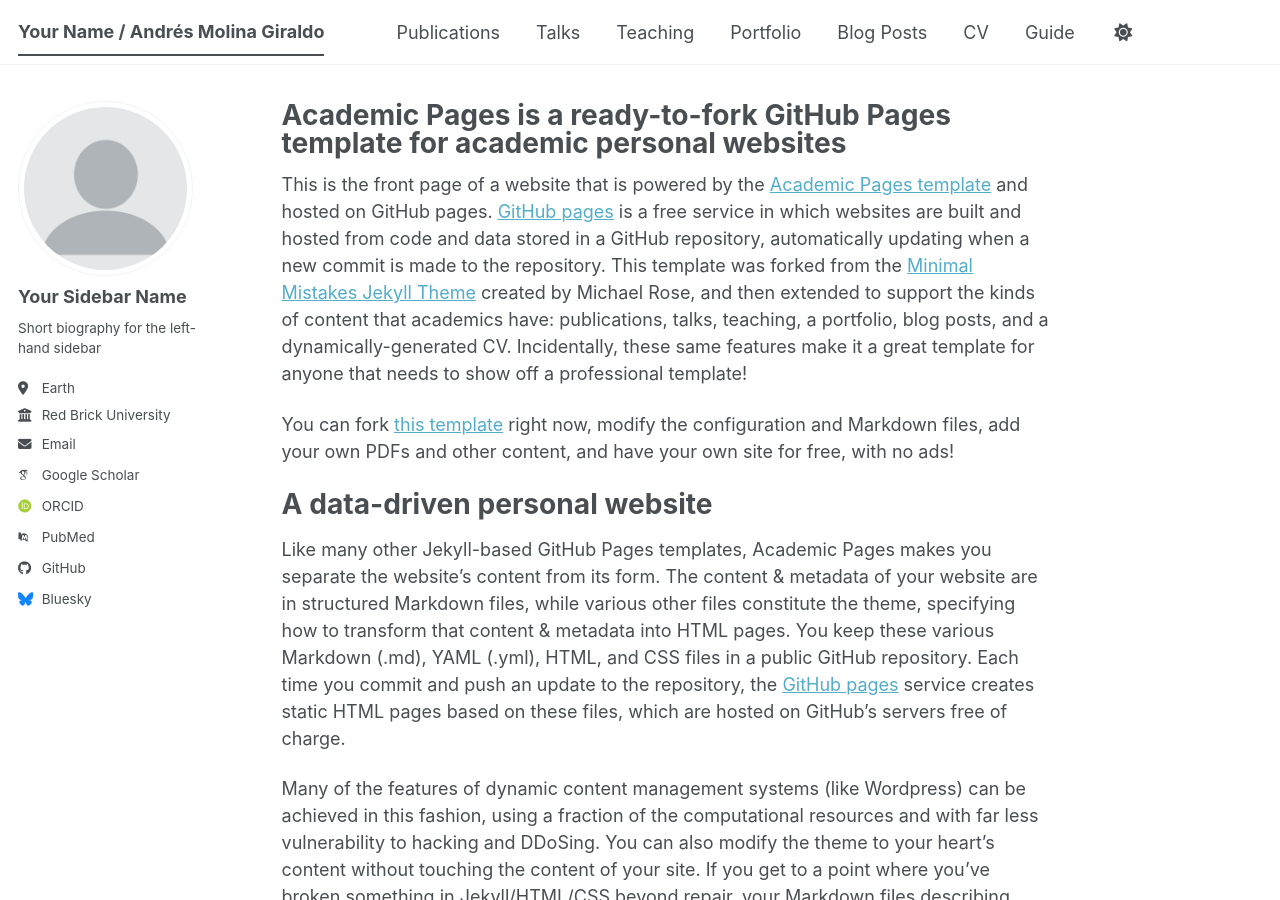
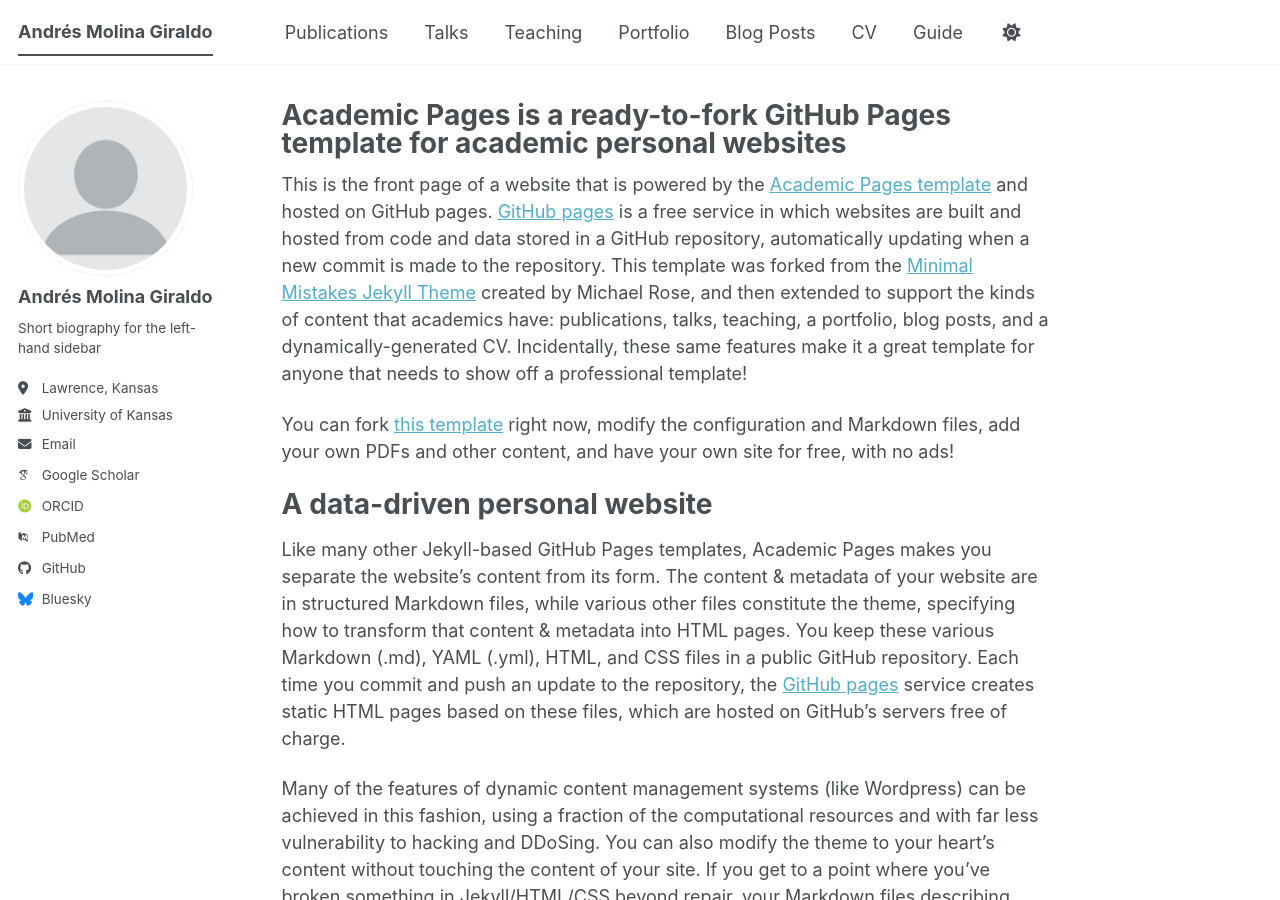
Before and after one commit to andmol20/andmol20.github.io, a Jekyll site: the page built from _pages/about.md, in a window 1280 px wide and 900 px high. Built offline with Jekyll 4.4.1, drawn with Linux system fonts in a browser that asks for light colours; some web fonts are replaced; a script bundle is joined from its source files by our own code; library files that are not in the unit come from our copies.

Commit message:
Update _config.yml

```diff
--- a/_config.yml
+++ b/_config.yml
@@ -9,7 +9,7 @@
 # Basic Site Settings
 locale                   : "en-US"
 site_theme               : "default" # The available themes options are "default", "air", "sunrise", "mint", "dirt" and "contrast"
-title                    : "Your Name / Andrés Molina Giraldo"
+title                    : "Andrés Molina Giraldo"
 title_separator          : "-"
 name                     : &name "Andrés Molina Giraldo"
 description              : &description "Ph.D Graduate Student at University of Kansas"   # Update this with a general description of your site, this is the default if not overridden by a page
@@ -24,13 +24,13 @@
 author:
   # Biographic information
   avatar           : "profile.png"
-  name             : "Your Sidebar Name"
-  pronouns         : # example: "she/her"
+  name             : "Andrés Molina Giraldo"
+  # pronouns         : # example: "he/his"
   bio              : "Short biography for the left-hand sidebar"
-  location         : "Earth"
-  employer         : "Red Brick University"
+  location         : "Lawrence, Kansas"
+  employer         : "University of Kansas"
   uri              : # URL
-  email            : "none@example.org"
+  email            : "a.molinag@ku.edu"
 
   # Academic websites
   academia         : # URL
```
